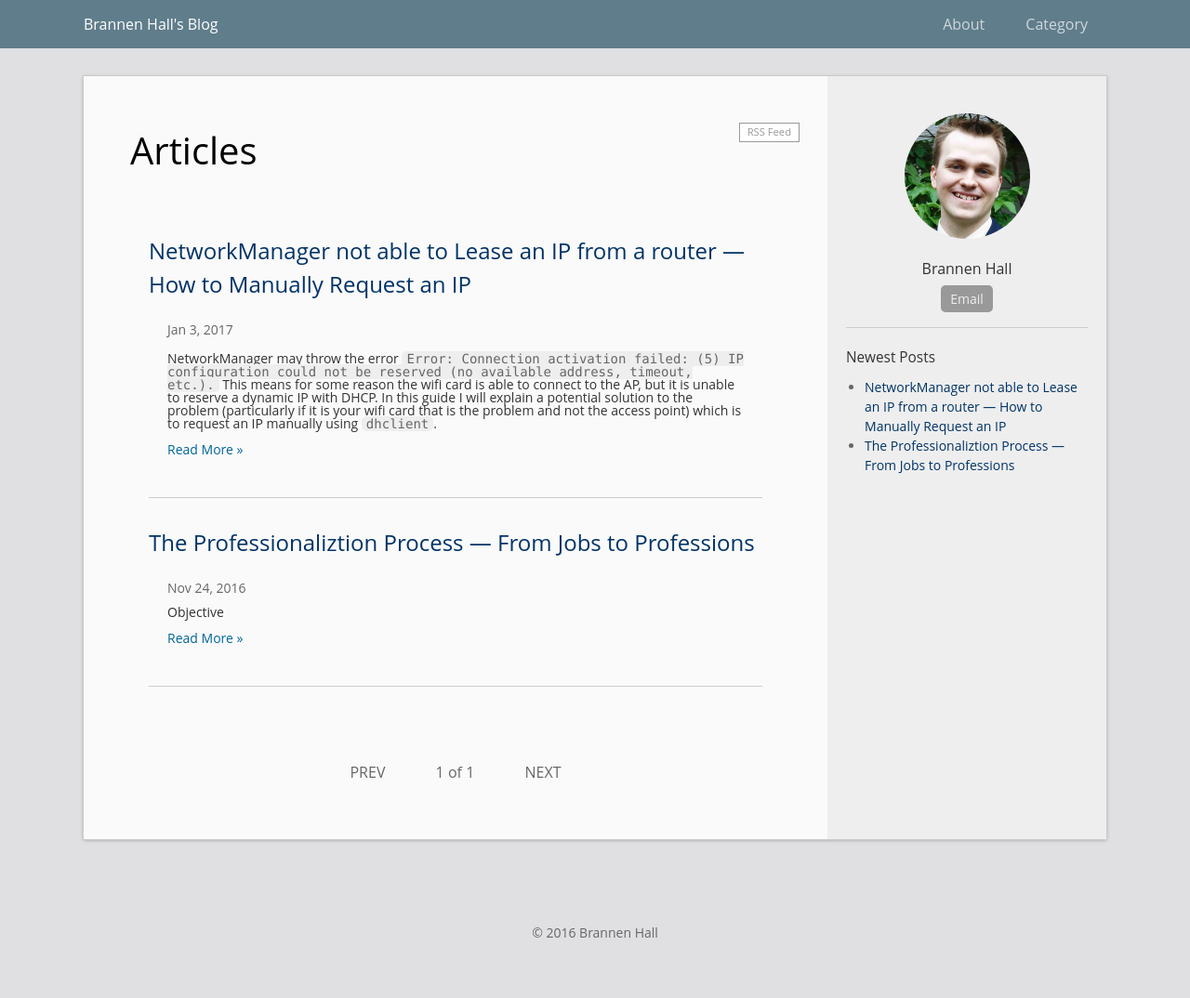
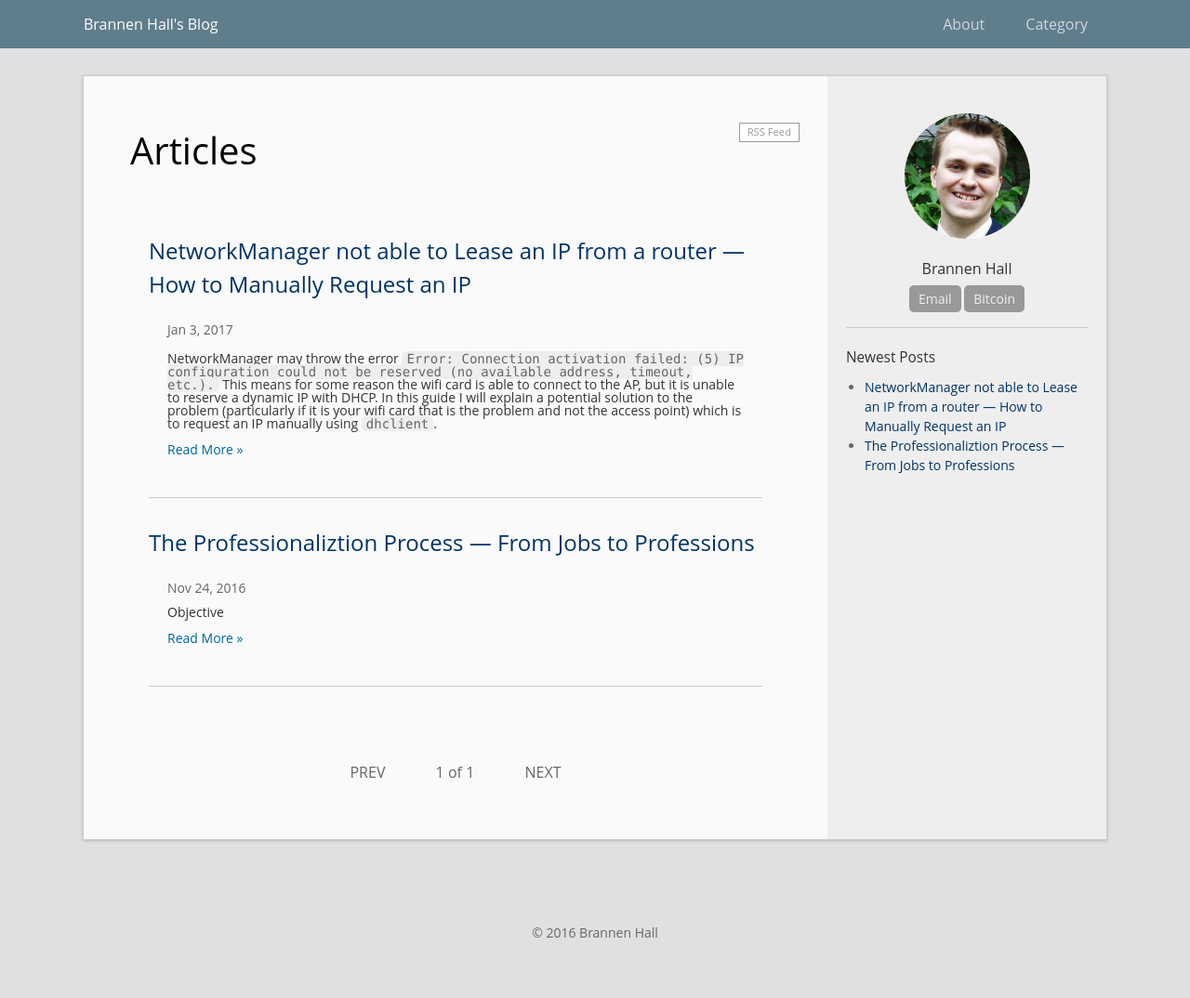
Before and after one commit to BrannenGH/BrannenGHH.github.io, a Jekyll site: the page built from index.html, in a window 1280 px wide. Shown: the whole page at 93% size. Built offline with Jekyll 4.4.1, drawn with Linux system fonts in a browser that asks for light colours; the list of posts is cut into pages by our own code.

Commit message:
Add Bitcoin recieving address

```diff
--- a/_includes/sidebar.html
+++ b/_includes/sidebar.html
@@ -12,6 +12,7 @@
     {% if site.email %}
     <a href="mailto:{{ site.email }}">Email</a>
     {% endif %}
+    <a href="bitcoin:14KcTYCevsv6y6YJzrurzhnmnphhcxqjpA">Bitcoin</a>
   </p>
 </div>
 
```
Also changed, not shown: 7 other files.
